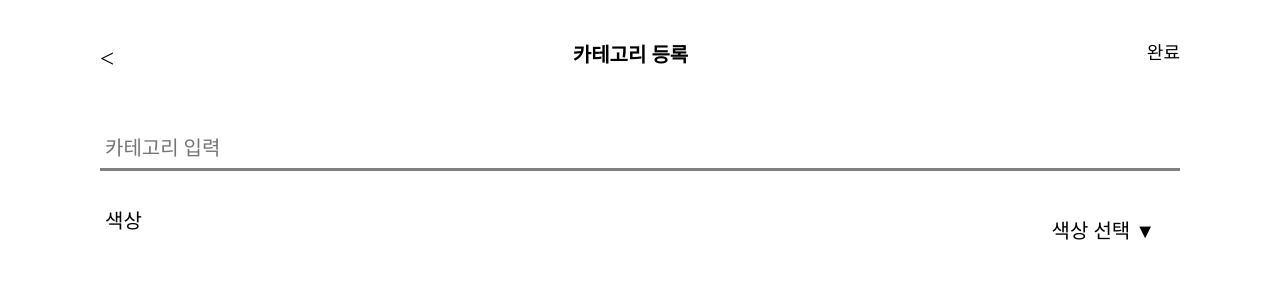
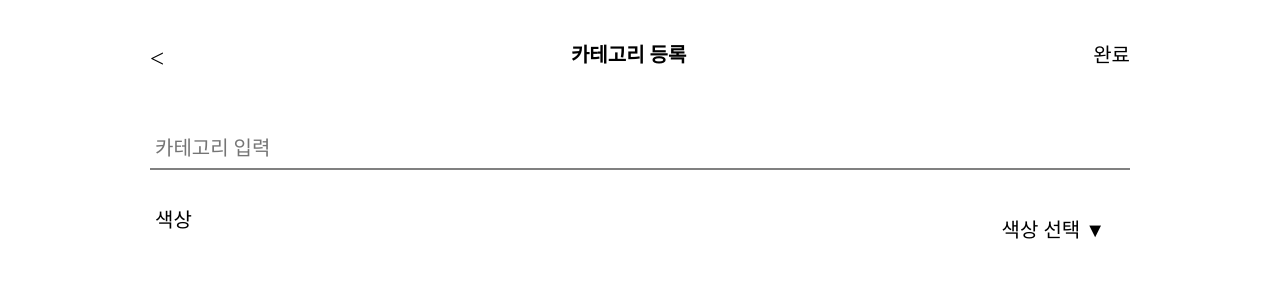
Before and after one commit to 9oormthon-time-capsule/time-capsule-FE, a React (Vite) app: page /todo/category/new in a window 1280 px wide. Shown: the top 300 px of the page. Built offline with nearby package versions, Linux system fonts and the light colour scheme; a web font is replaced by a local one.

Commit message:
feat: 카테고리 헤더 props 추가

```diff
--- a/src/components/todo/category/CategoryHeader.tsx
+++ b/src/components/todo/category/CategoryHeader.tsx
@@ -1,11 +1,11 @@
 import styled from 'styled-components';
 
-const CategoryHeader = () => {
+const CategoryHeader = ({ title, button }: { title: string; button: string }) => {
 	return (
 		<Wrapper>
 			<BackSection>{'<'}</BackSection>
-			<TitleSection>카테고리 등록</TitleSection>
-			<ButtonSection>완료</ButtonSection>
+			<TitleSection>{title}</TitleSection>
+			<ButtonSection>{button}</ButtonSection>
 		</Wrapper>
 	);
 };
@@ -15,7 +15,7 @@ const Wrapper = styled.div`
 	height: auto;
 	display: flex;
 	justify-content: space-between;
-	padding: 40px 100px;
+	padding: 40px 150px;
 `;
 
 const BackSection = styled.div`
@@ -28,7 +28,7 @@ const TitleSection = styled.div`
 `;
 
 const ButtonSection = styled.div`
-	font-size: 18px;
+	font-size: 20px;
 `;
 
 export default CategoryHeader;
--- a/src/pages/todo/category/CategoryRegisterPage.tsx
+++ b/src/pages/todo/category/CategoryRegisterPage.tsx
@@ -23,7 +23,7 @@ const CategoryRegister = () => {
 
 	return (
 		<>
-			<CategoryHeader />
+			<CategoryHeader title="카테고리 등록" button="완료" />
 			<Wrapper>
 				<CategoryInput placeholder="카테고리 입력" />
 				<UnderLine />
@@ -49,7 +49,7 @@ const Wrapper = styled.div`
 	display: flex;
 	flex-direction: column;
 	width: 100%;
-	padding: 10px 100px;
+	padding: 10px 150px;
 `;
 
 const CategoryInput = styled.input`
@@ -71,7 +71,7 @@ const ColorContainer = styled.div`
 
 const UnderLine = styled.div`
 	width: 100%;
-	height: 3px;
+	height: 2px;
 	background-color: gray;
 `;
 
```
